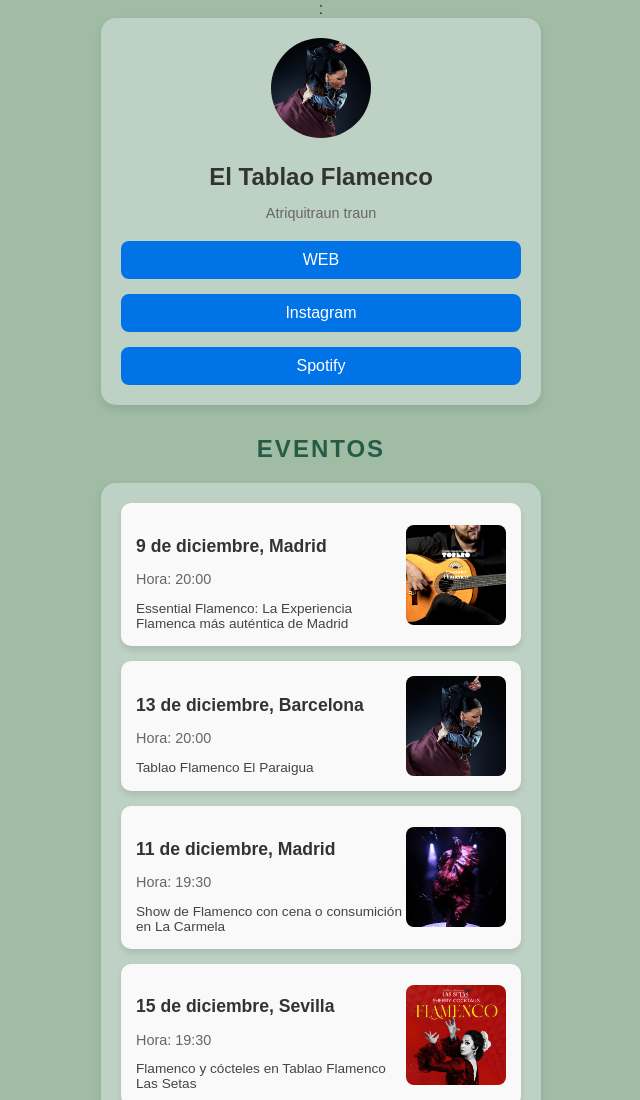
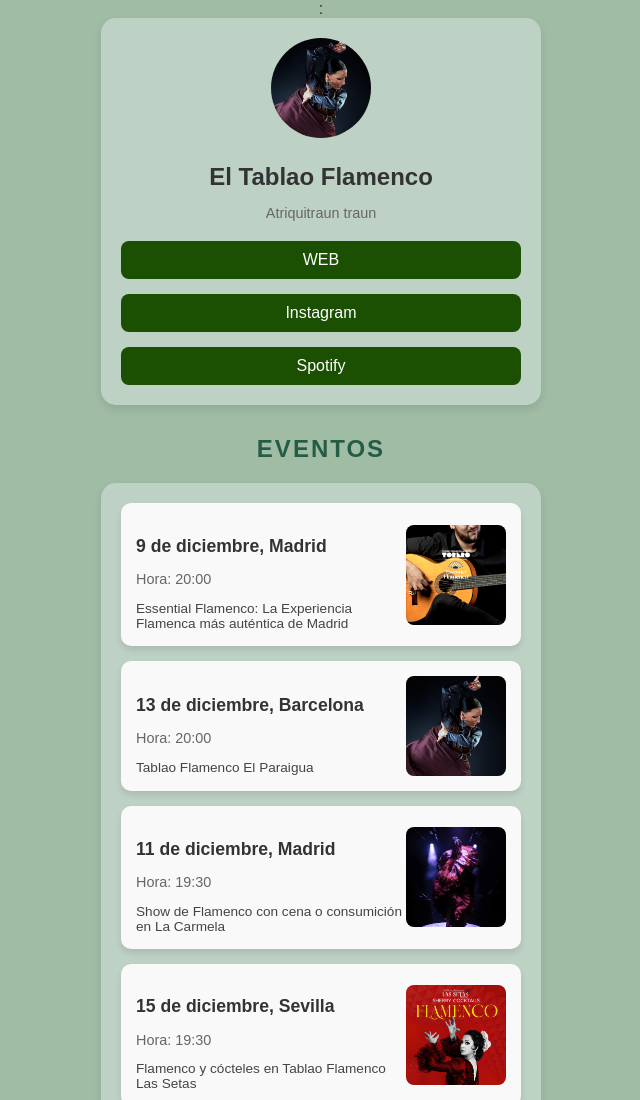
Before and after one commit to jandrolpz/jandrolpz.github.io, a plain HTML site: page emap.html in a window 1280 px wide. Shown: the top 1100 px of the page, without its empty margins (319-959 px from the left). Drawn offline with Linux system fonts and the light colour scheme.

Commit message:
Actualizar página web con nuevos cambios

```diff
--- a/assets/css/styles.css
+++ b/assets/css/styles.css
@@ -50,7 +50,7 @@ body {
 .link-button {
     text-decoration: none;
     color: white;
-    background-color: #0073e6;
+    background-color: #1b5002;
     padding: 10px 15px;
     border-radius: 8px;
     font-size: 1em;
```
